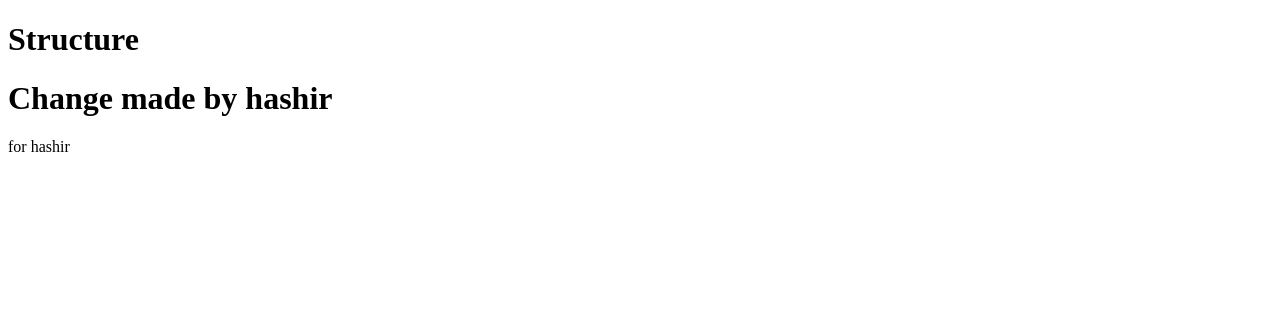
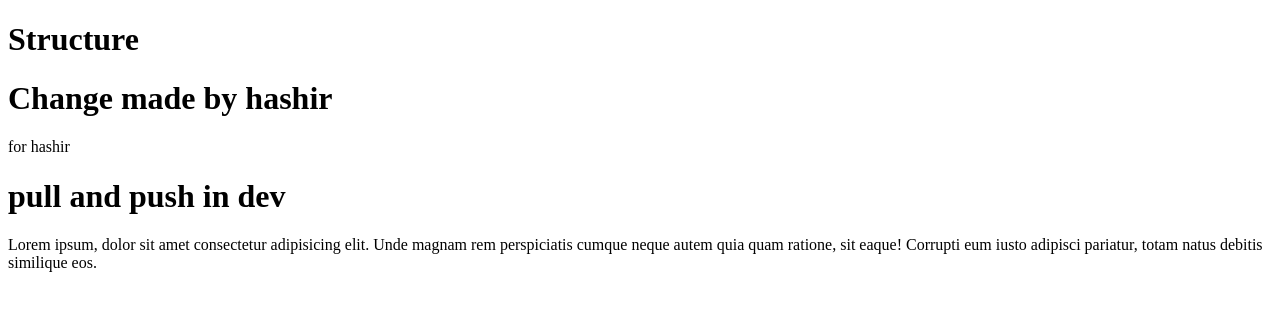
Before and after one commit to h-ashir/localrepo_aws, a plain HTML site: page index.html in a window 1280 px wide. Drawn offline with Linux system fonts and the light colour scheme.

Commit message:
pull dev

```diff
--- a/index.html
+++ b/index.html
@@ -11,5 +11,10 @@
     <h1>Change made by hashir</h1>
     <p>for hashir</p>
 
+
+    <h1>pull and push in dev</h1>
+    <p>Lorem ipsum, dolor sit amet consectetur adipisicing elit. Unde magnam rem perspiciatis cumque neque autem quia quam ratione, sit eaque! Corrupti eum iusto adipisci pariatur, totam natus debitis similique eos.</p>
+
+
 </body>
 </html>
```
